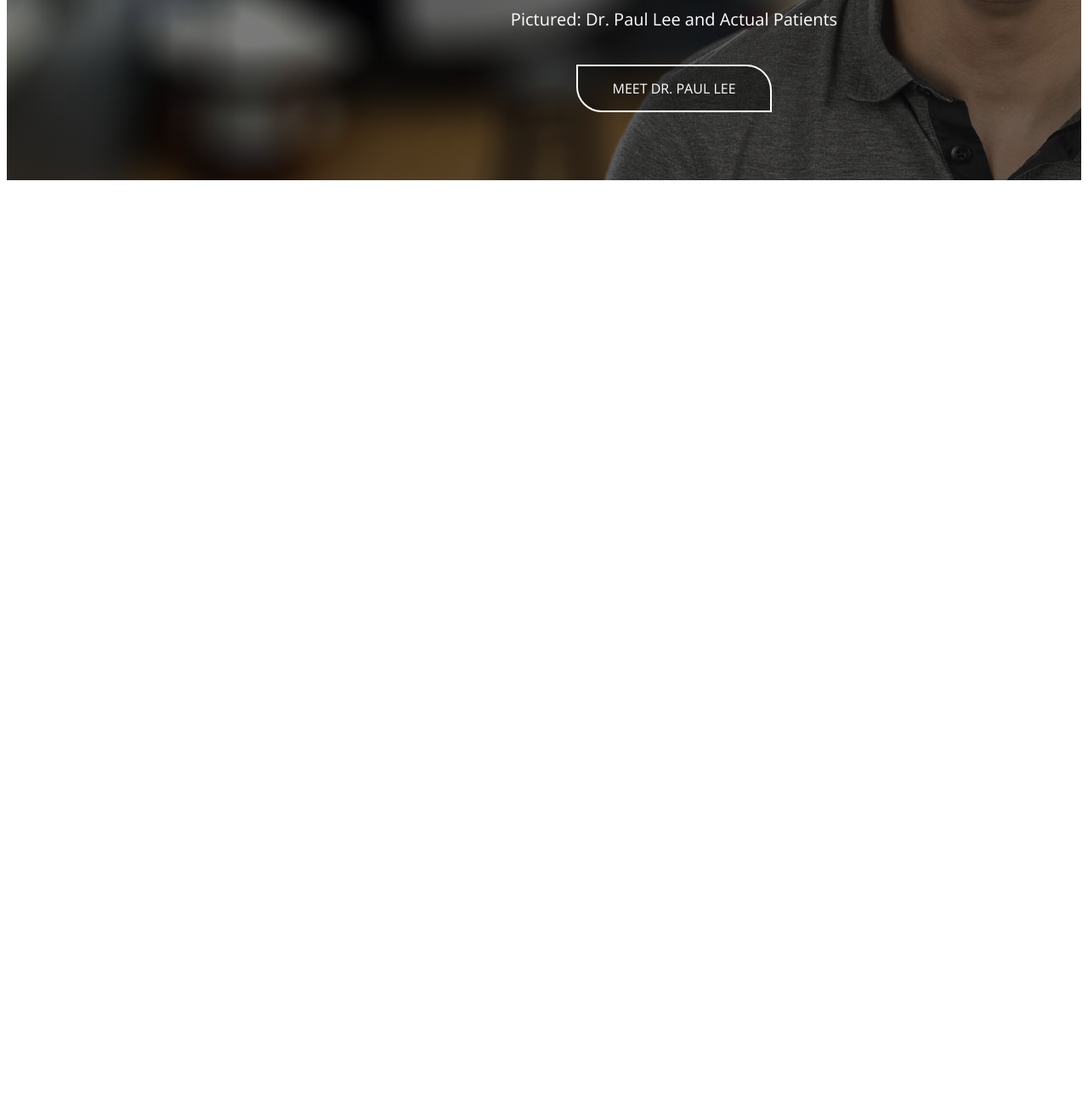
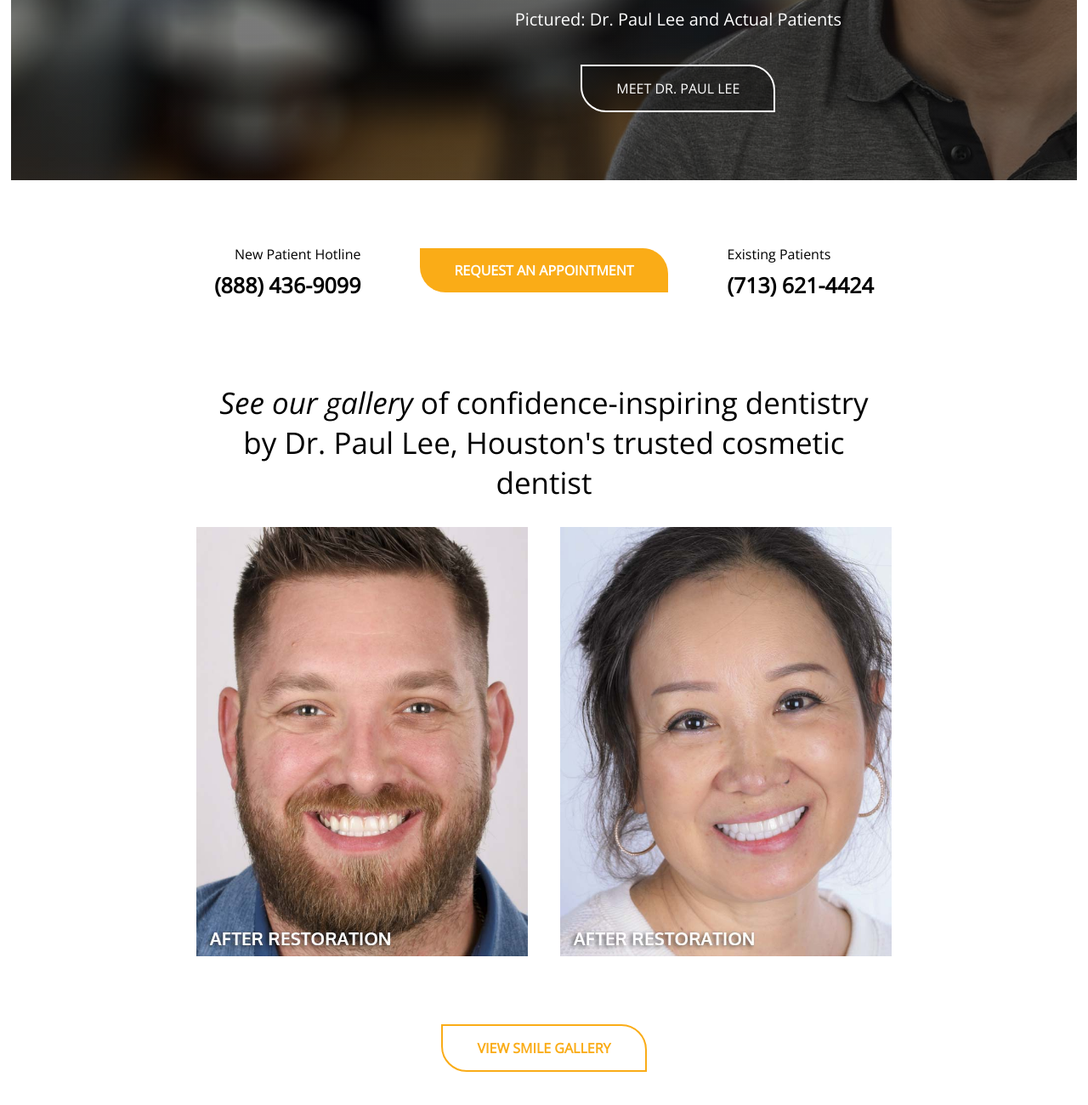
Before and after one commit to hellorafiul/smiles-by-paullee, a plain HTML site: page index.html in a window 1280 px wide. Shown: the part 648-1948 px from the top of the page at 85% size. Before the commit the page ends 868 px from the top, so only its background shows below. Drawn offline with nearby package versions, Linux system fonts and the light colour scheme.

Commit message:
Appointment section added

```diff
--- a/index.html
+++ b/index.html
@@ -47,6 +47,33 @@
       <a href="#">MEET DR. PAUL LEE</a>
     </div>
   </section>
+  <section class="appointment">
+    <div class="appointment-header flex">
+      <div class="patient">
+        <p>New Patient Hotline</p>
+        <h3>(888) 436-9099</h3>
+      </div>
+      <div class="request-appointment-button">
+        <a href="#">REQUEST AN APPOINTMENT</a>
+      </div>
+      <div class="patient existing-p">
+        <p>Existing Patients</p>
+        <h3>(713) 621-4424</h3>
+      </div>
+    </div>
+    <div class="appointment-content">
+      <h2><i>See our gallery</i> of confidence-inspiring dentistry by Dr. Paul Lee, Houston's trusted cosmetic dentist
+      </h2>
+      <div class="flex after">
+        <img src="images/dylan-teeth.jpg" alt="">
+        <img src="images/baker-teeth.jpg" alt="">
+      </div>
+    </div>
+    <div class="appointment-button flex">
+      <a href="#">VIEW SMILE GALLERY</a>
+    </div>
+
+  </section>
 </body>
 
 </html>
--- a/style.css
+++ b/style.css
@@ -1,5 +1,7 @@
 body{
   font-family: 'Open Sans', sans-serif;
+  margin: 0 auto;
+  overflow-x: hidden;
 }
 .flex{
 display: flex;
@@ -51,6 +53,7 @@ display: flex;
   background-repeat: no-repeat;
   background:linear-gradient(0deg, rgba(3, 3, 3, 0.568), rgba(0, 0, 0, 0.425)), url(images/dr-paul-lee-home-slide.jpg) center;
   padding-left: 370px;
+  margin: 0 1%;
 
 
 }
@@ -95,3 +98,75 @@ font-weight: bold;
   border:2px solid #FFA300;
   border-radius: 30px 0px 30px 0px;
 }
+.appointment-header{
+  text-align: center;
+  justify-content: center;
+  margin-bottom: 90px;
+}
+.patient {
+  margin-top: 60px;
+  padding: 0 70px;
+  text-align: right;
+}
+.existing-p{
+  text-align: left;
+}
+.patient h3{
+  font-size: 25px;
+  line-height: 0;
+}
+.request-appointment-button a{
+  color: #fff;
+  background-color: #FAAC17;
+  text-decoration: none;
+  padding: 15px 40px;
+  margin-top: 80px;
+  display: inline-block;
+  border-radius: 0px 30px 0px 30px;
+  font-weight: bold;
+}
+.request-appointment-button a:hover{
+  background-color: #F6861F;
+}
+
+.appointment-content{
+  justify-content: center;
+  text-align: center;
+  padding: 0 20%;
+}
+.appointment{
+  margin-bottom: 200px;
+}
+.appointment-content h2 {
+  font-size: 35px;
+  font-weight: 100;
+}
+.appointment-content img {
+  margin-right: 5%;
+  width: 390px;
+}
+.appointment-content img:last-child{
+  margin-right: 0;
+}
+.after{
+  justify-content: center;
+}
+.appointment-button a{
+  color: #FAAC17;
+  border:2px solid #FAAC17;
+  text-decoration: none;
+  padding: 15px 40px;
+  margin-top: 80px;
+  display: inline-block;
+  border-radius: 0px 30px 0px 30px;
+  font-weight: bold;
+}
+.appointment-button a:hover{
+  background-color: #FAAC17;
+  color: white;
+}
+.appointment-button{
+  text-align: center;
+  justify-content: center;
+  width: 100%;
+}
```
Also changed, not shown: images/-after-smile-ralph.jpg (deleted), images/after-smile-kelly.jpg (deleted), images/baker-teeth.jpg (added), images/dylan-teeth.jpg (added).
